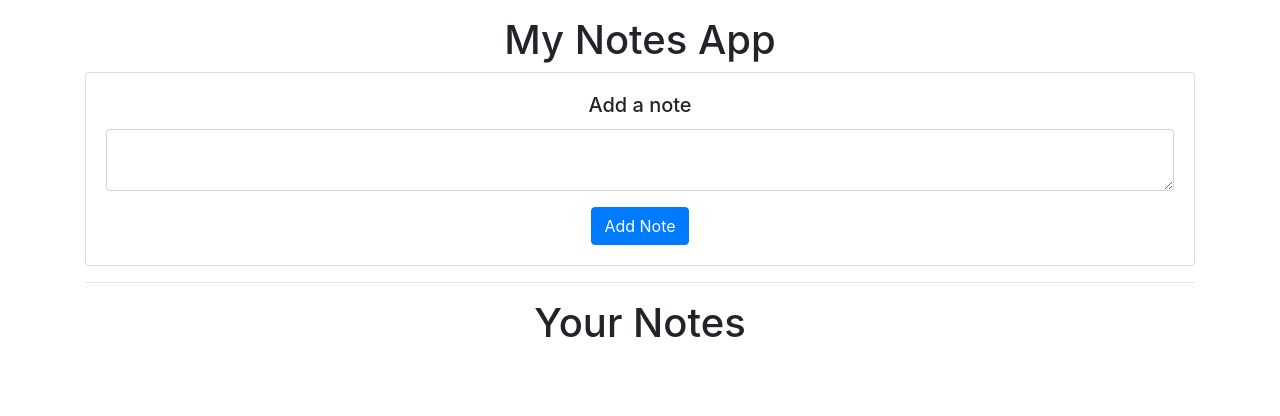
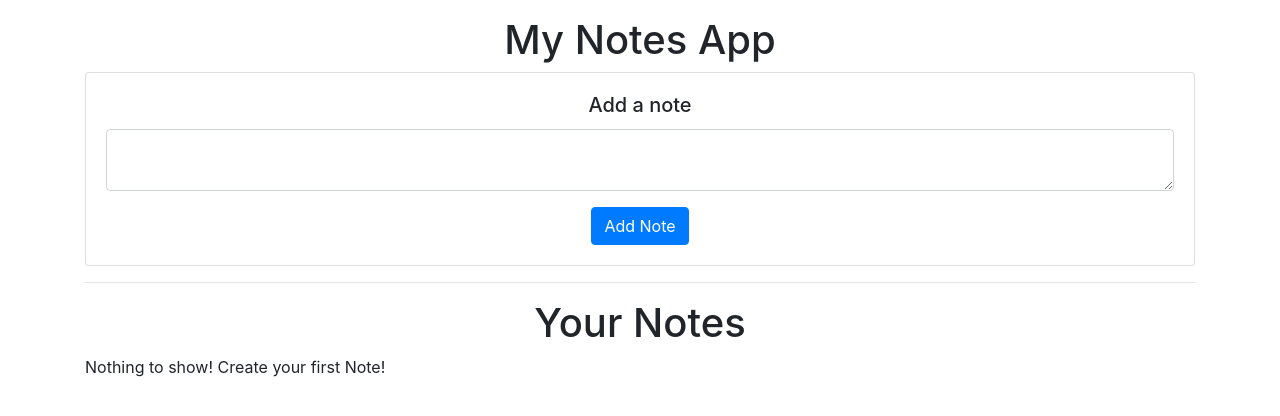
Before and after one commit to ShaquibKhanhub/JavaScript-mini-projects, a plain HTML site: page Note App/index.html in a window 1280 px wide. Drawn offline with nearby package versions, Linux system fonts and the light colour scheme.

Commit message:
Notes App

```diff
--- a/Note App/index.html
+++ b/Note App/index.html
@@ -37,5 +37,5 @@
     </div>
   </body>
 
-  <script src="main.js"></script>
+  <script src="script/main.js"></script>
 </html>
```
